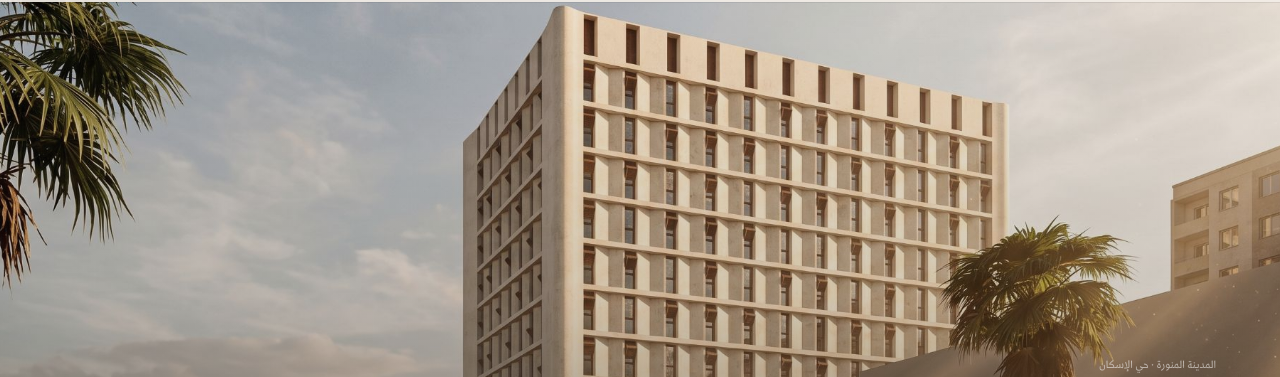
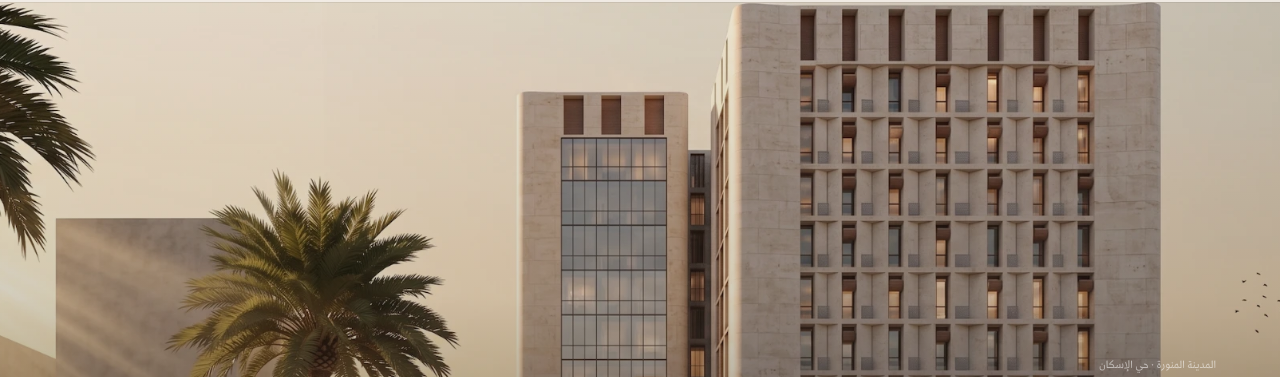
Before and after one commit to Walid-ai-website/resal-website, a plain HTML site: page radisson.html in a window 1280 px wide. Shown: the part 64-441 px from the top of the page. Drawn offline with Linux system fonts and the light colour scheme.

Commit message:
Update hero image to street view render
Co-Authored-By: Claude Sonnet 4.6 <noreply@anthropic.com>

```diff
--- a/radisson.html
+++ b/radisson.html
@@ -11,7 +11,7 @@
   <meta property="og:url" content="https://www.resalre.com/radisson" />
   <meta property="og:image" content="https://www.resalre.com/radisson-images/hero-golden.jpg" />
   <link rel="preload" as="font" href="fonts/29LT%20Azer%20Regular.otf" type="font/otf" crossorigin />
-  <link rel="preload" as="image" href="radisson-images/hero-golden.jpg" />
+  <link rel="preload" as="image" href="radisson-images/hero-street.webp" />
   <script>
     (function(){var l=localStorage.getItem('resal-lang');if(l==='en'){document.documentElement.setAttribute('lang','en');document.documentElement.setAttribute('dir','ltr');}})();
   </script>
@@ -424,7 +424,7 @@
 <!-- ══════════════ HERO ══════════════ -->
 <section class="hero">
   <img
-    src="radisson-images/hero-golden.jpg"
+    src="radisson-images/hero-street.webp"
     alt="Radisson Suites Madinah"
     class="hero-img"
     fetchpriority="high"
```
Also changed, not shown: radisson-images/hero-street.webp (added).
